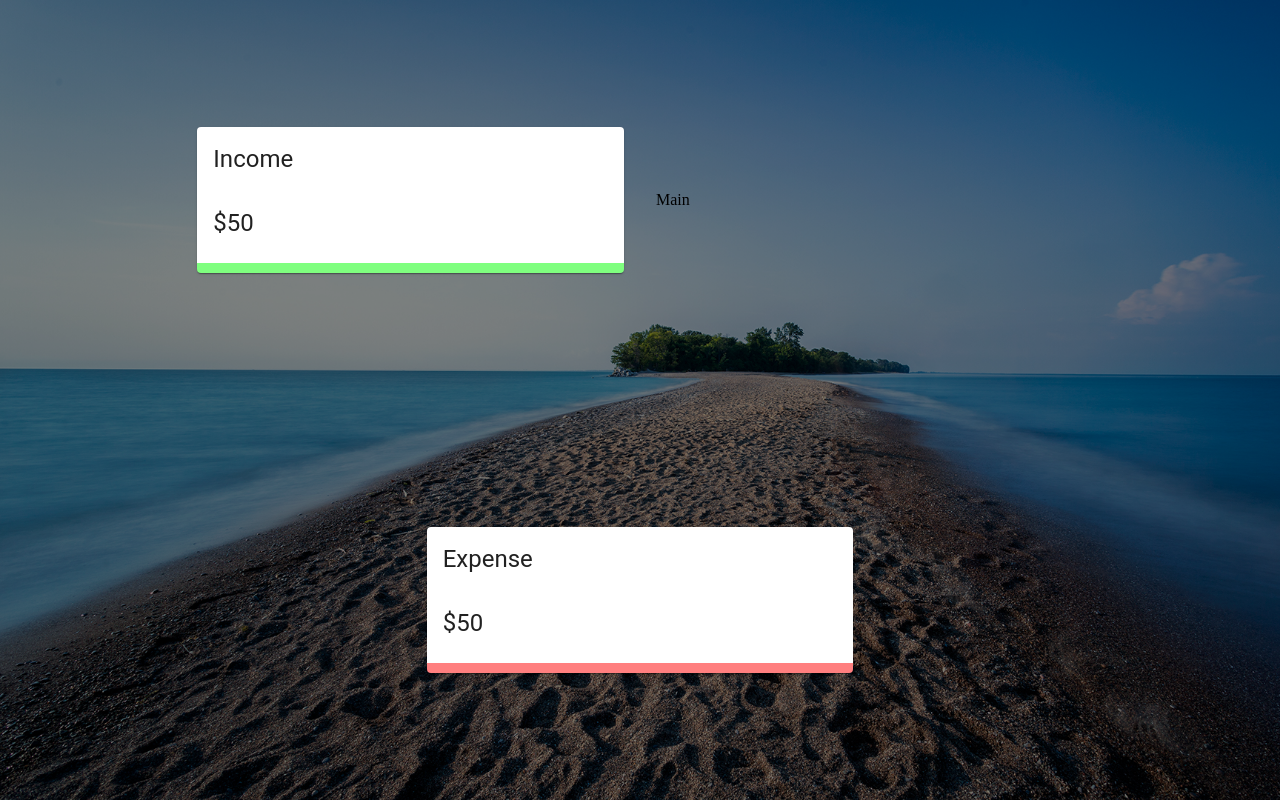
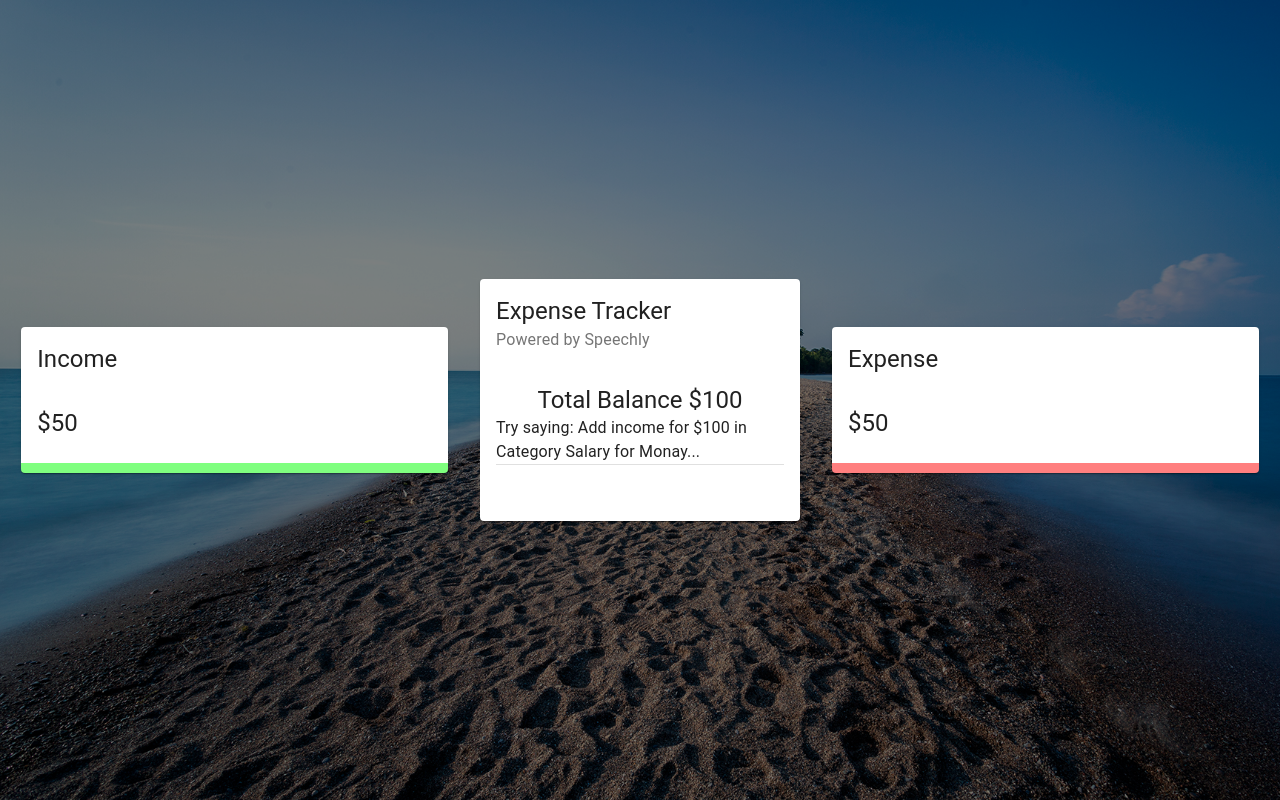
Before and after one commit to undeceive/Claw, a React (Create React App) app: page / in a window 1280 px wide. Built offline with nearby package versions, Linux system fonts and the light colour scheme; the HTML template or start-up script is replaced by a standard one.

Commit message:
Main Component

```diff
--- a/src/App.js
+++ b/src/App.js
@@ -1,6 +1,7 @@
 import React from 'react';
 import { Grid } from '@material-ui/core';
 
+import Main from './components/Main/Main';
 import Details from './components/Details/Details';
 import useStyles from './styles';
 
@@ -13,8 +14,8 @@
         <Grid item xs={12} sm={4}>
           <Details title="Income" />
         </Grid>
-        <Grid item xs={12} sm={4}>
-          Main
+        <Grid item xs={12} sm={3}>
+          <Main />
         </Grid>
         <Grid item xs={12} sm={4}>
           <Details title="Expense" />
--- /dev/null
+++ b/src/components/Main/Main.jsx
@@ -0,0 +1,32 @@
+import React from 'react';
+import { Card, CardHeader, CardContent, Typography, Grid, Divider } from '@material-ui/core';
+
+import useStyles from './styles';
+
+const Main = () => {
+  const classes = useStyles();
+
+  return (
+    <Card className={classes.root}>
+      <CardHeader title="Expense Tracker" subheader="Powered by Speechly"/>
+      <CardContent>
+        <Typography align="center" variant="h5">Total Balance $100</Typography>
+        <Typography variant="subtitle1" style={{ lineHeight: '1.5em', margintop: '20px' }}>
+        {/* infoCard... */}
+        Try saying: Add income for $100 in Category Salary for Monay...
+          </Typography>
+        <Divider />
+        {/* Form */}
+      </CardContent>
+    <CardContent className={classes.cardContent}>
+        <Grid contianer spacing={2}>
+          <Grid item xs={12}>
+            {/* <List/> */}
+          </Grid>
+        </Grid>
+      </CardContent>
+    </Card>
+  )
+}
+
+export default Main
--- /dev/null
+++ b/src/components/Main/styles.js
@@ -0,0 +1,24 @@
+import { makeStyles } from '@material-ui/core/styles';
+
+export default makeStyles((theme) => ({
+  media: {
+    height: 0,
+    paddingTop: '56.25%', // 16:9
+  },
+  expand: {
+    transform: 'rotate(0deg)',
+    marginLeft: 'auto',
+    transition: theme.transitions.create('transform', {
+      duration: theme.transitions.duration.shortest,
+    }),
+  },
+  expandOpen: {
+    transform: 'rotate(180deg)',
+  },
+  cartContent: {
+    paddingTop: 0,
+  },
+  divider: {
+    margin: '20px 0',
+  },
+}));
```
